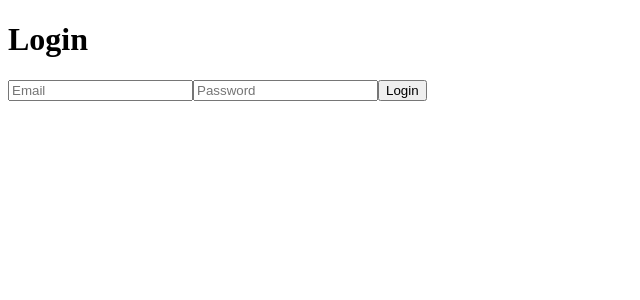
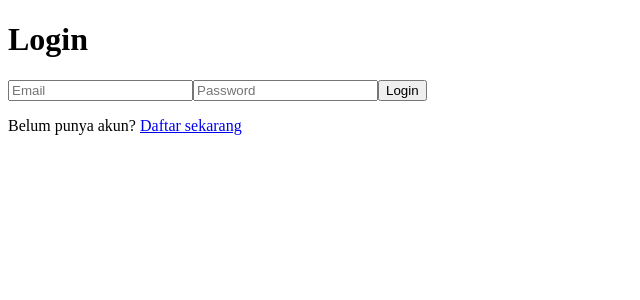
Before and after one commit to joymrizal/my-web-panel, a Next.js app: page /auth/login in a window 1280 px wide. Shown: the top 300 px of the page, without its empty margins (0-640 px from the left). Built offline with nearby package versions, Linux system fonts and the light colour scheme.

Commit message:
penambahan button pindah, dan index

```diff
--- a/pages/auth/login.tsx
+++ b/pages/auth/login.tsx
@@ -44,6 +44,11 @@ export default function Login() {
       <button className="bg-green-500 text-white px-4 py-2" onClick={handleLogin}>
         Login
       </button>
+
+      <p className="mt-4">
+        Belum punya akun?{" "}
+        <a href="/auth/register" className="text-blue-500">Daftar sekarang</a>
+      </p>
     </div>
   );
 }
--- a/pages/auth/register.tsx
+++ b/pages/auth/register.tsx
@@ -42,6 +42,11 @@ export default function Register() {
       <button className="bg-blue-500 text-white px-4 py-2" onClick={handleRegister}>
         Daftar
       </button>
+
+      <p className="mt-4">
+        Sudah punya akun?{" "}
+        <a href="/auth/login" className="text-blue-500">Login sekarang</a>
+      </p>
     </div>
   );
 }
```
Also changed, not shown: pages/index.tsx (added, +12 -0 lines).
